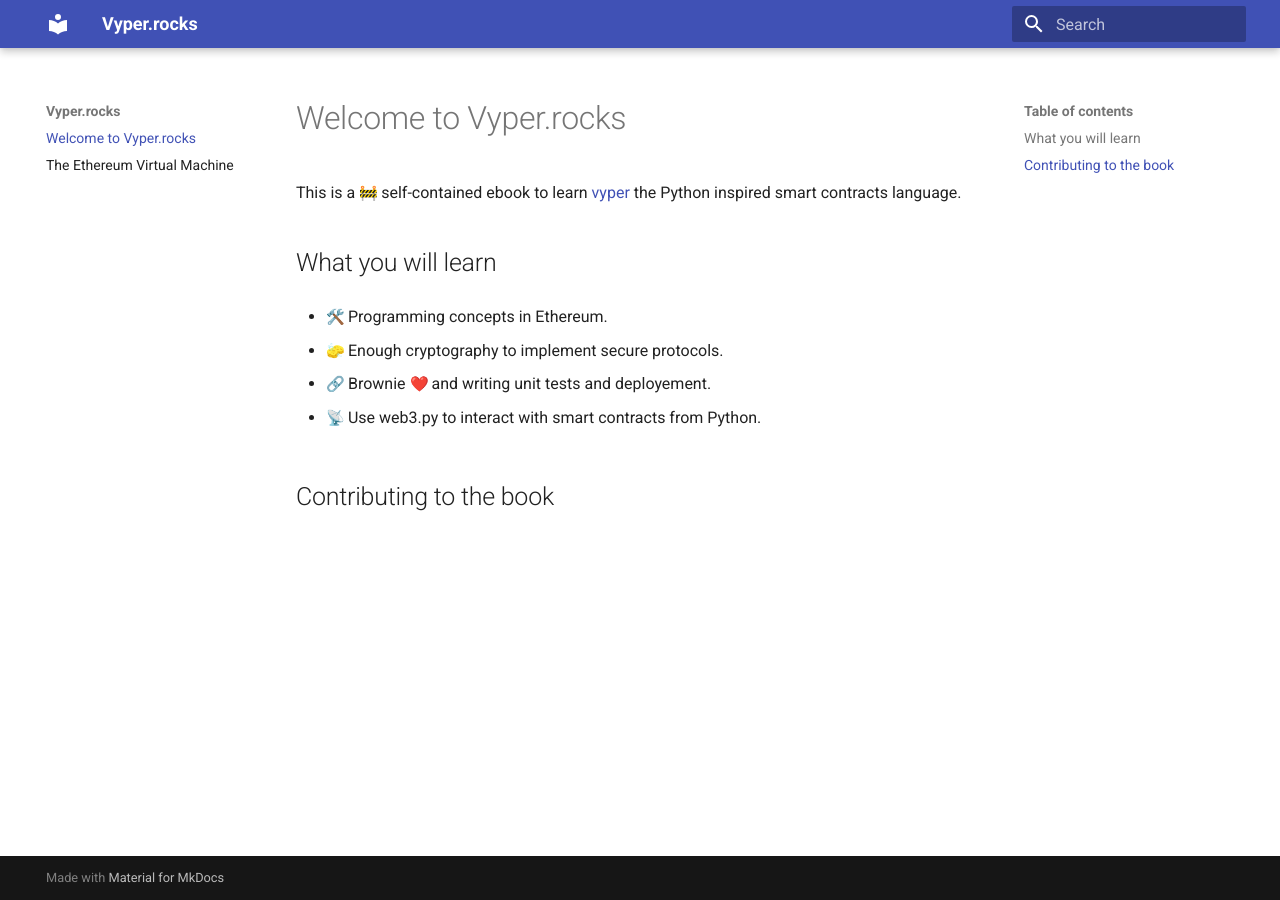
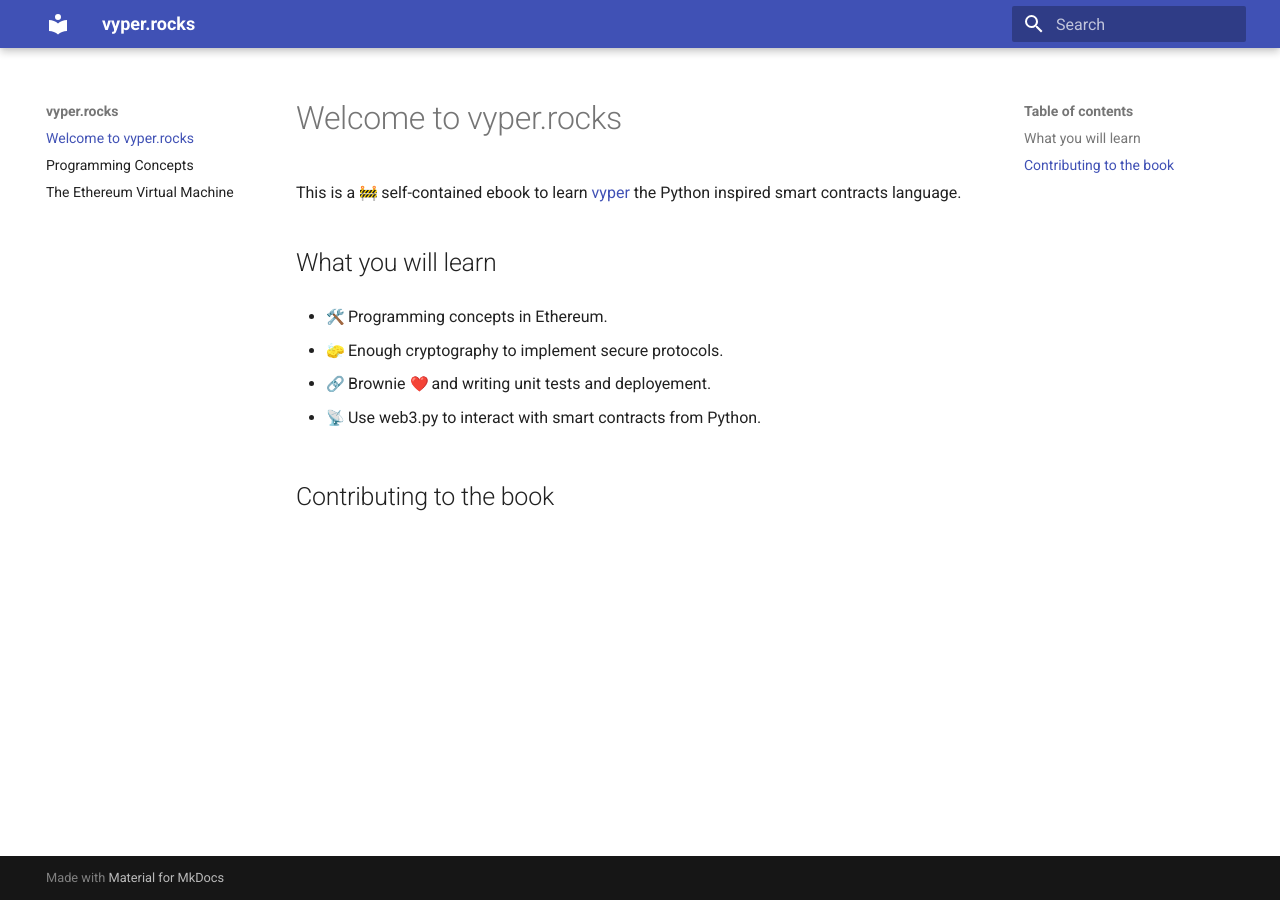
Before and after one commit to notaquant/vyper.rocks, an MkDocs documentation site: the page built from docs/index.md, in a window 1280 px wide. Built offline with MkDocs 1.6.1 and Material for MkDocs 9.7.7, drawn with Linux system fonts in a browser that asks for light colours; emoji names are drawn with the system emoji font.

```diff
--- /dev/null
+++ b/docs/concepts.md
@@ -0,0 +1 @@
+# Programming Concepts
--- a/docs/index.md
+++ b/docs/index.md
@@ -1,4 +1,4 @@
-# Welcome to Vyper.rocks
+# Welcome to vyper.rocks
 
 This is a :construction: self-contained ebook to learn [vyper](https://vyper.readthedocs.io/en/stable/) the Python inspired smart contracts language.
 
--- a/mkdocs.yml
+++ b/mkdocs.yml
@@ -1,7 +1,11 @@
-site_name: Vyper.rocks
+site_name: vyper.rocks
 theme:
   name: material
 markdown_extensions:
   - pymdownx.emoji:
       emoji_index: !!python/name:materialx.emoji.twemoji
       emoji_generator: !!python/name:materialx.emoji.to_svg
+nav:
+ - 'index.md'
+ - 'concepts.md'
+ - 'evm.md'
```
Also changed, not shown: README.md (+1 -1 lines).
